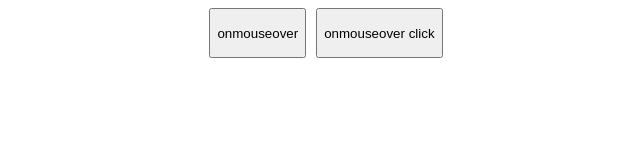
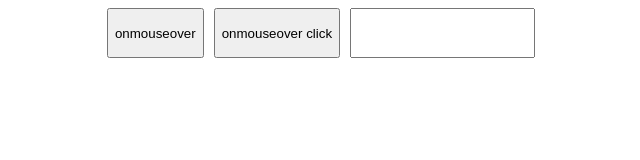
Before and after one commit to daveancheta/Javascript-Journey, a website: page Day-10/event-handlers-demo/index.html in a window 1280 px wide. Shown: the whole page, without its empty margins (314-954 px from the left). Drawn offline with Linux system fonts and the light colour scheme.

Commit message:
onkeydown

```diff
--- a/Day-10/event-handlers-demo/event-handlers-demo.js
+++ b/Day-10/event-handlers-demo/event-handlers-demo.js
@@ -18,3 +18,9 @@ function showMessage() {
 function hideMessage() {
     document.getElementById("message").classList.add("hidden");
 }
+
+// On Keydown
+function myInput() {
+    let inputValue = document.querySelector("input").value;
+    document.getElementById("myText").innerHTML = inputValue;
+}
--- a/Day-10/event-handlers-demo/index.html
+++ b/Day-10/event-handlers-demo/index.html
@@ -18,6 +18,9 @@
 
     <h1 class="hidden" id="message">Message Example</h1>
 
+    <input type="text" onkeydown="myInput()">
+
+    <h1 id="myText"></h1>
 
     <script src="event-handlers-demo.js"></script>
 </body>
```
